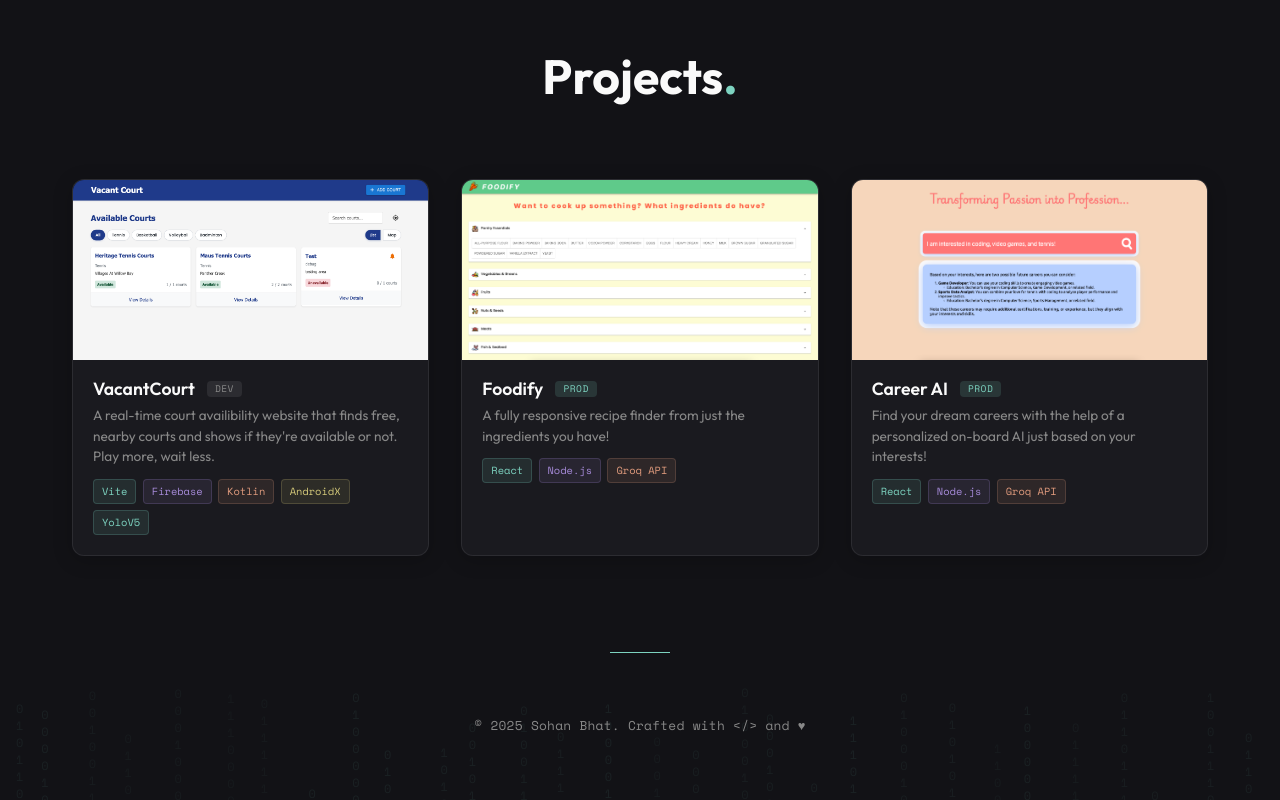
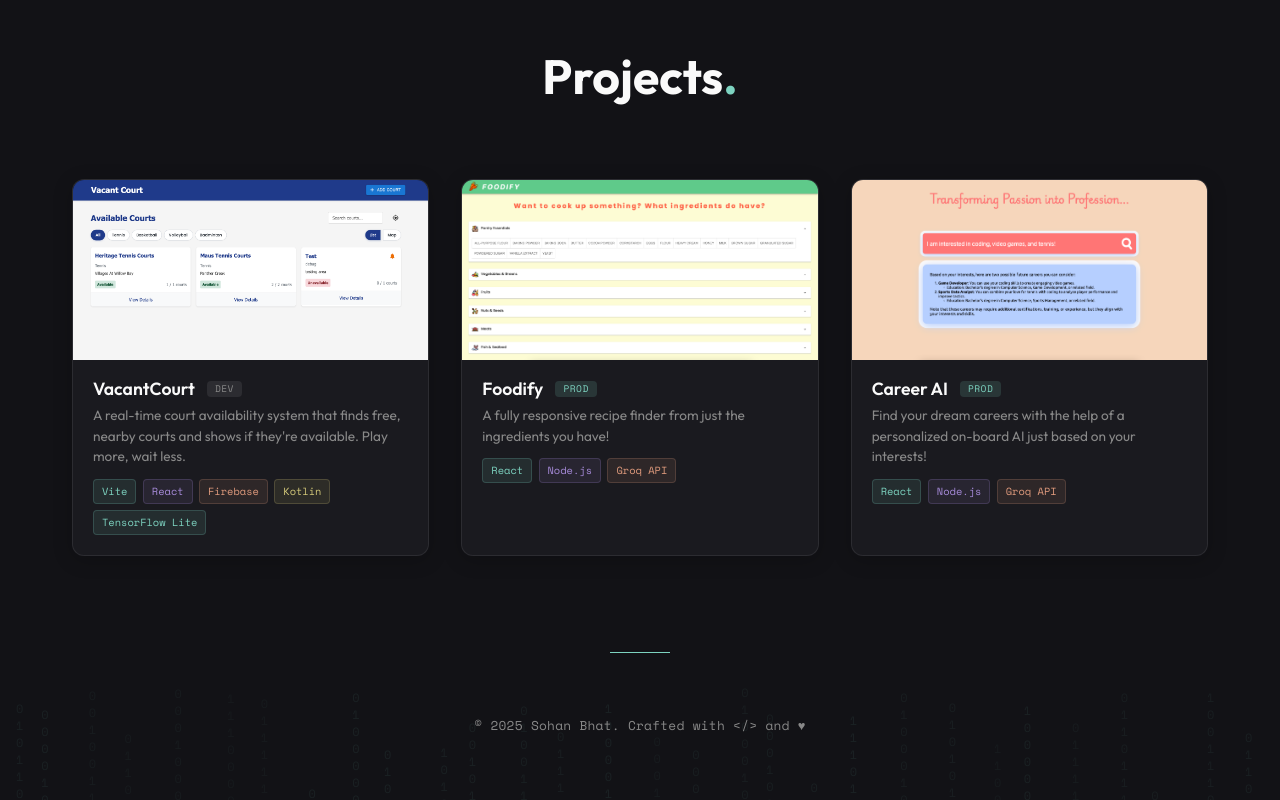
Before and after one commit to sohan-bhat/Portfolio, a React (Create React App) app: page / in a window 1280 px wide. Shown: the part 858-1658 px from the top of the page. Built offline with nearby package versions, Linux system fonts and the light colour scheme.

Commit message:
Restructure VacantCourt with web and Android repo links

```diff
--- a/src/components/ProjectCard.js
+++ b/src/components/ProjectCard.js
@@ -48,7 +48,13 @@ const ProjectCard = ({ project }) => {
                         {project.demoLink && (
                             <a href={project.demoLink} target='_blank' className='project-link' rel="noreferrer">Demo</a>
                         )}
-                        <a href={project.codeLink} target='_blank' className='project-link' rel="noreferrer">Code</a>
+                        {project.codeLinks ? (
+                            project.codeLinks.map((link) => (
+                                <a key={link.label} href={link.url} target='_blank' className='project-link' rel="noreferrer">{link.label}</a>
+                            ))
+                        ) : (
+                            <a href={project.codeLink} target='_blank' className='project-link' rel="noreferrer">Code</a>
+                        )}
                     </div>
                 </div>
             </div>
--- a/src/components/Projects.js
+++ b/src/components/Projects.js
@@ -8,11 +8,15 @@ const Projects = () => {
         {
             id: 1,
             title: "VacantCourt",
-            description: "A real-time court availibility website that finds free, nearby courts and shows if they're available or not. Play more, wait less.",
+            description: "A real-time court availability system that finds free, nearby courts and shows if they're available. Play more, wait less.",
             image: "/imgs/VacantCourtWebsite.png",
-            tags: ["Vite", "Firebase", "Kotlin", "AndroidX", "YoloV5" ],
+            tags: ["Vite", "React", "Firebase", "Kotlin", "TensorFlow Lite"],
             demoLink: "https://vacantcourt.netlify.app",
-            codeLink: "https://github.com/sohan-bhat/vacantcourtwebsite"
+            codeLinks: [
+                { label: "Web", url: "https://github.com/sohan-bhat/vacantcourtwebsite" },
+                // TODO: replace with actual Android repo URL
+                { label: "Android", url: "https://github.com/sohan-bhat/vacantcourt-android" }
+            ]
         },
         {
             id: 2,
```
